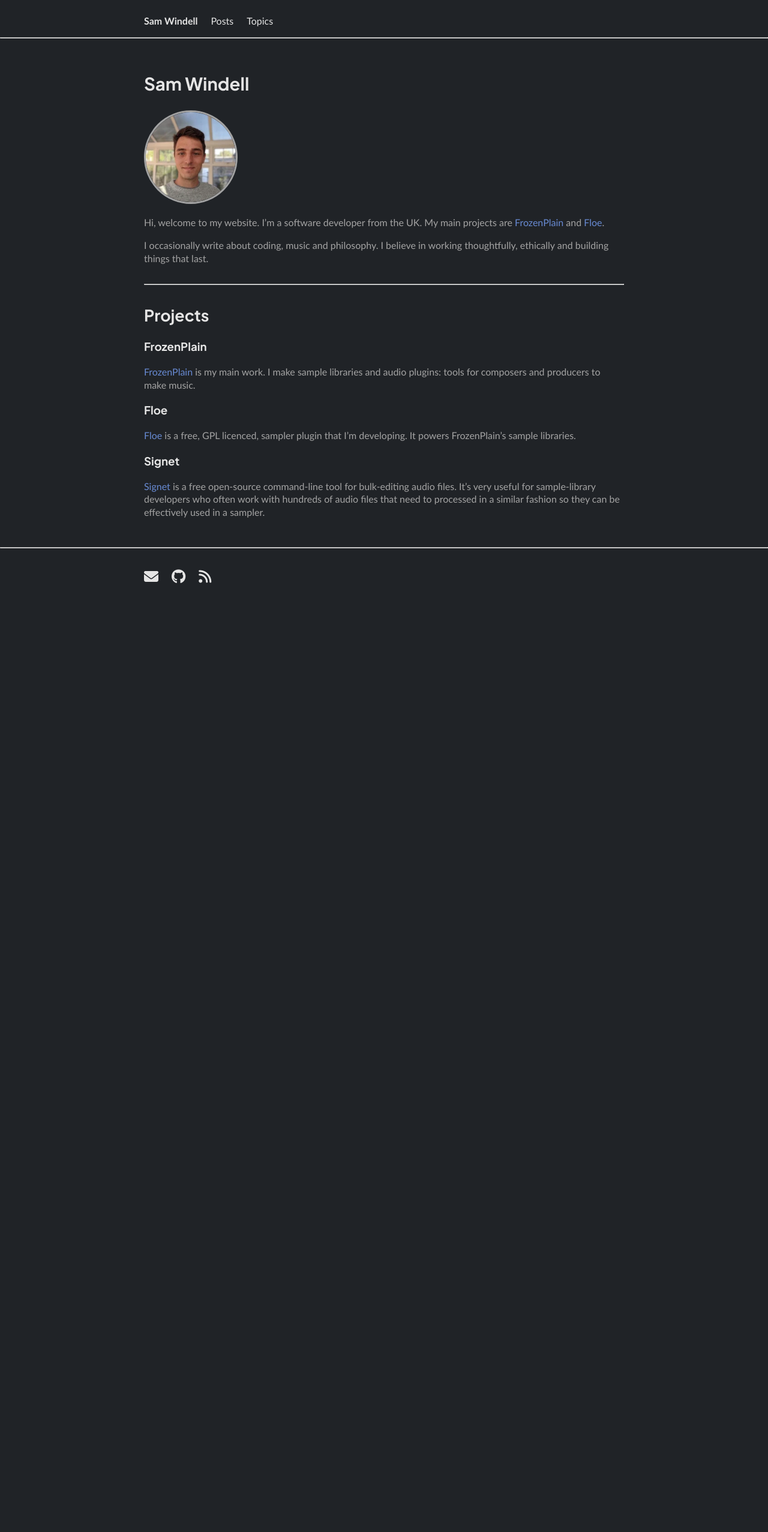
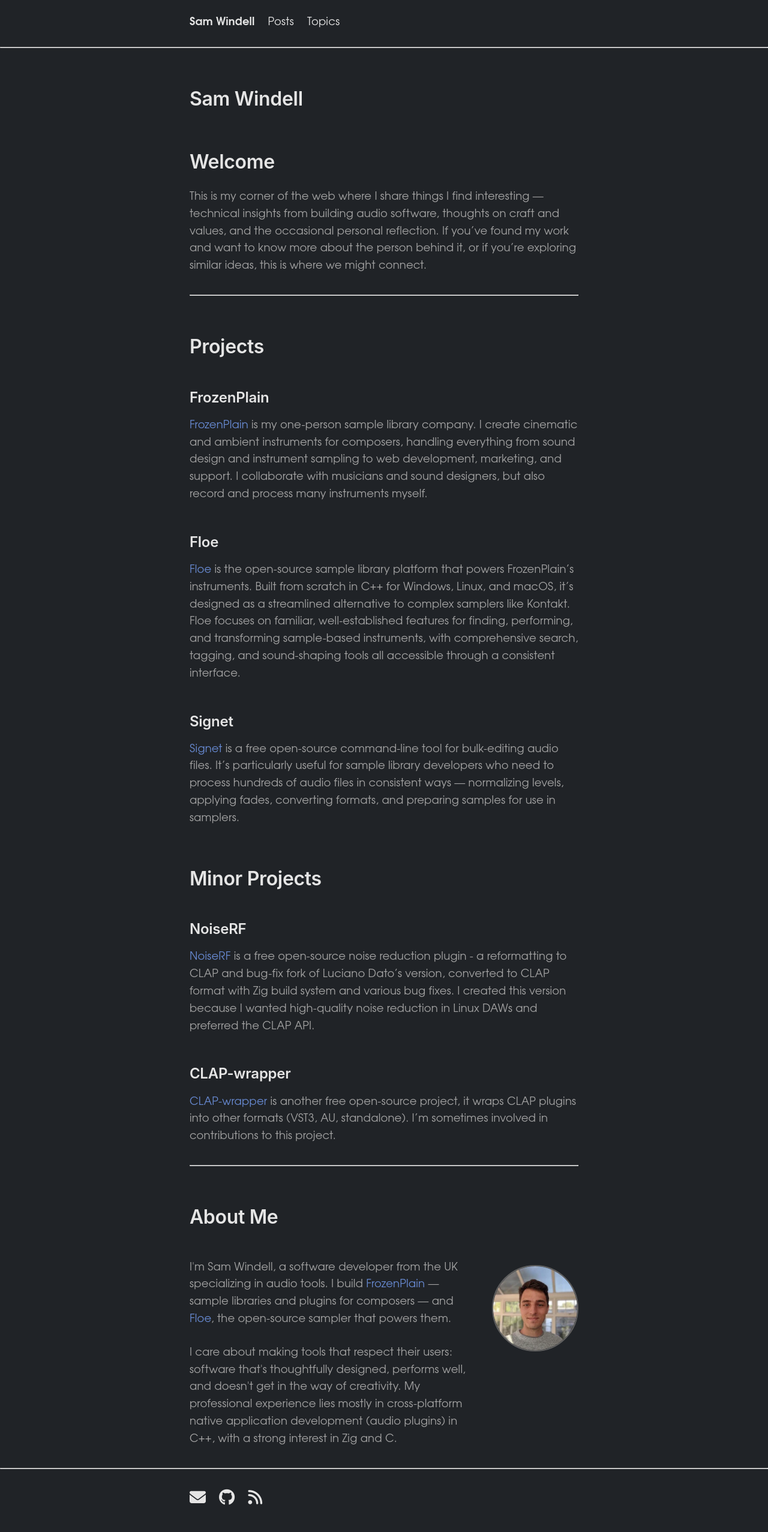
Before and after one commit to SamWindell/samwindell.github.io, a Jekyll site: the page built from index.md, in a window 1280 px wide. Shown: the whole page at 60% size. Built offline with Jekyll 4.4.1, drawn with Linux system fonts in a browser that asks for light colours; before the commit the page ends 1004 px from its top, so only the background shows below that.

Commit message:
style and homepage improvements

```diff
--- a/index.md
+++ b/index.md
@@ -3,21 +3,40 @@ title: Sam Windell
 layout: default
 ---
 
-<img class="avatar" src="/assets/images/me.webp">
+## Welcome
 
-Hi, welcome to my website. I'm a software developer from the UK. My main projects are [FrozenPlain](https://frozenplain.com) and [Floe](https://floe.audio).
-
-I occasionally write about coding, music and philosophy. I believe in working thoughtfully, ethically and building things that last.
+This is my corner of the web where I share things I find interesting — technical insights from building audio software, thoughts on craft and values, and the occasional personal reflection. If you've found my work and want to know more about the person behind it, or if you're exploring similar ideas, this is where we might connect.
 
 ---
 
 ## Projects
 
 ### FrozenPlain
-[FrozenPlain](https://frozenplain.com) is my main work. I make sample libraries and audio plugins: tools for composers and producers to make music.
+[FrozenPlain](https://frozenplain.com) is my one-person sample library company. I create cinematic and ambient instruments for composers, handling everything from sound design and instrument sampling to web development, marketing, and support. I collaborate with musicians and sound designers, but also record and process many instruments myself.
 
 ### Floe
-[Floe](https://github.com/Floe-Synth/Floe) is a free, GPL licenced, sampler plugin that I'm developing. It powers FrozenPlain's sample libraries.
+[Floe](https://github.com/Floe-Synth/Floe) is the open-source sample library platform that powers FrozenPlain's instruments. Built from scratch in C++ for Windows, Linux, and macOS, it's designed as a streamlined alternative to complex samplers like Kontakt. Floe focuses on familiar, well-established features for finding, performing, and transforming sample-based instruments, with comprehensive search, tagging, and sound-shaping tools all accessible through a consistent interface.
 
 ### Signet
-[Signet](https://github.com/samwindell/signet) is a free open-source command-line tool for bulk-editing audio files. It's very useful for sample-library developers who often work with hundreds of audio files that need to processed in a similar fashion so they can be effectively used in a sampler.
+[Signet](https://github.com/samwindell/signet) is a free open-source command-line tool for bulk-editing audio files. It's particularly useful for sample library developers who need to process hundreds of audio files in consistent ways — normalizing levels, applying fades, converting formats, and preparing samples for use in samplers.
+
+## Minor Projects
+
+### NoiseRF
+[NoiseRF](https://github.com/samwindell/NoiseRF) is a free open-source noise reduction plugin - a reformatting to CLAP and bug-fix fork of Luciano Dato's version, converted to CLAP format with Zig build system and various bug fixes. I created this version because I wanted high-quality noise reduction in Linux DAWs and preferred the CLAP API.
+
+### CLAP-wrapper
+[CLAP-wrapper](https://github.com/free-audio/clap-wrapper) is another free open-source project, it wraps CLAP plugins into other formats (VST3, AU, standalone). I'm sometimes involved in contributions to this project.
+
+---
+
+## About Me
+
+<div class="about-section">
+<div class="about-text">
+<p>I'm Sam Windell, a software developer from the UK specializing in audio tools. I build <a href="https://frozenplain.com">FrozenPlain</a> — sample libraries and plugins for composers — and <a href="https://floe.audio">Floe</a>, the open-source sampler that powers them.</p>
+
+<p>I care about making tools that respect their users: software that's thoughtfully designed, performs well, and doesn't get in the way of creativity. My professional experience lies mostly in cross-platform native application development (audio plugins) in C++, with a strong interest in Zig and C.</p>
+</div>
+<img class="avatar" src="/assets/images/me.webp" alt="Sam Windell">
+</div>
--- a/style.css
+++ b/style.css
@@ -11,7 +11,9 @@
 }
 
 body {
-    font-family: "Gill Sans", "Gill Sans MT", "Calibri", sans-serif;;
+    font-family: Avenir, Montserrat, Corbel, 'URW Gothic', source-sans-pro, sans-serif;
+    font-weight: normal;
+    font-size: 18px;
     background-color: var(--background-1);
     color: var(--foreground-1);
     display: flex;
@@ -19,29 +21,48 @@ body {
     min-height: 100vh;
     padding: 0;
     margin: 0;
-    line-height: 1.35;
+    line-height: 1.6;
+    letter-spacing: 0.01em;
+    -webkit-font-smoothing: antialiased;
+    -moz-osx-font-smoothing: grayscale;
 }
 
 h1, h2, h3, h4, h5 {
     color: var(--foreground-3);
-    font-family: "Plus Jakarta Sans", sans-serif;
-    font-optical-sizing: auto;
-    font-weight: 700;
+    font-family: -apple-system, BlinkMacSystemFont, "Segoe UI", Roboto, "Helvetica Neue", Arial, sans-serif;
+    font-weight: 600;
     font-style: normal;
+    line-height: 1.3;
+    letter-spacing: -0.01em;
+    margin-top: 2em;
+    margin-bottom: 0.75em;
 }
 
-h1 { font-size: 22pt; }
-h2 { font-size: 20pt; }
+h1 {
+    font-size: clamp(1.5rem, 3.5vw, 2rem);
+    margin-top: 1em;
+}
+h2 {
+    font-size: clamp(1.5rem, 3.5vw, 2rem);
+}
+h3 {
+    font-size: clamp(1.25rem, 3vw, 1.5rem);
+}
+h4 {
+    font-size: clamp(1.125rem, 2.5vw, 1.25rem);
+}
+h5 {
+    font-size: clamp(1rem, 2vw, 1.125rem);
+}
 
 footer {
     padding-bottom: 32px;
 }
 
 .content {
-    padding: 0;
-    max-width: 800px;
+    max-width: 65ch;
     margin: auto;
-    padding: 0 8px;
+    padding: 0 clamp(1rem, 4vw, 2rem);
 }
 
 nav {
@@ -69,11 +90,45 @@ pre {
     background-color: var(--background-2)
 }
 
+/* About section at bottom of homepage */
+.about-section {
+    display: flex;
+    align-items: flex-start;
+    gap: 2rem;
+    margin-top: 2rem;
+}
+
+.about-text {
+    flex: 1;
+}
+
 .avatar {
     border-radius: 100%;
-    width: 150px;
-    height: 150px;
-    border: 3px solid var(--foreground-1);
+    width: 140px;
+    height: 140px;
+    border: 2px solid var(--foreground-2);
+    flex-shrink: 0;
+    transition: border-color 0.2s ease;
+}
+
+.avatar:hover {
+    border-color: var(--highlight-1);
+}
+
+/* Mobile responsiveness for about section */
+@media (max-width: 600px) {
+    .about-section {
+        flex-direction: column;
+        align-items: center;
+        text-align: center;
+        gap: 1.5rem;
+    }
+
+    .avatar {
+        width: 120px;
+        height: 120px;
+        order: -1;
+    }
 }
 
 .post-list {
@@ -150,3 +205,132 @@ nav li a:hover {
 .footer-links li a:hover {
     color: var(--highlight-1);
 }
+
+/* Modern responsive typography and spacing */
+@media (max-width: 768px) {
+    body {
+        font-size: 16px;
+        line-height: 1.65;
+    }
+
+    nav li a {
+        padding-right: 16px;
+        padding-top: 12px;
+        font-size: 0.9rem;
+    }
+
+    .footer-links li a {
+        padding-right: 16px;
+    }
+}
+
+@media (max-width: 480px) {
+    body {
+        font-size: 15px;
+    }
+
+    nav li a {
+        padding-right: 12px;
+        padding-top: 8px;
+        font-size: 0.85rem;
+    }
+
+    .footer-links li a {
+        padding-right: 12px;
+    }
+}
+
+/* Enhanced paragraph and content styling */
+p {
+    margin-bottom: 1.5em;
+    max-width: 100%;
+}
+
+p:last-child {
+    margin-bottom: 0;
+}
+
+/* Improve code blocks */
+pre {
+    padding: 1rem;
+    background-color: var(--background-2);
+    border-radius: 6px;
+    overflow-x: auto;
+    font-size: 0.9em;
+    line-height: 1.4;
+}
+
+code {
+    background-color: var(--background-2);
+    padding: 0.2em 0.4em;
+    border-radius: 3px;
+    font-size: 0.9em;
+}
+
+pre code {
+    background: none;
+    padding: 0;
+}
+
+/* Enhanced list styling */
+ul, ol {
+    margin-bottom: 1.5em;
+    padding-left: 1.5em;
+}
+
+li {
+    margin-bottom: 0.5em;
+    line-height: 1.6;
+}
+
+/* Improved blockquote styling */
+blockquote {
+    border-left: 4px solid var(--highlight-1);
+    margin: 1.5em 0;
+    padding: 0.5em 0 0.5em 1.5em;
+    font-style: italic;
+    color: var(--foreground-2);
+}
+
+/* Text selection styling */
+::selection {
+    background-color: var(--highlight-1);
+    color: var(--background-1);
+}
+
+::-moz-selection {
+    background-color: var(--highlight-1);
+    color: var(--background-1);
+}
+
+/* Focus states for accessibility */
+a:focus {
+    outline: 2px solid var(--highlight-1);
+    outline-offset: 2px;
+}
+
+/* Improved table styling */
+table {
+    width: 100%;
+    border-collapse: collapse;
+    margin: 1.5em 0;
+}
+
+th, td {
+    padding: 0.75em;
+    text-align: left;
+    border-bottom: 1px solid var(--foreground-2);
+}
+
+th {
+    font-weight: 600;
+    color: var(--foreground-3);
+}
+
+/* Image responsiveness */
+img {
+    max-width: 100%;
+    height: auto;
+    display: block;
+    margin: 1.5em 0;
+}
```
Also changed, not shown: Gemfile.lock, 3 other files.
